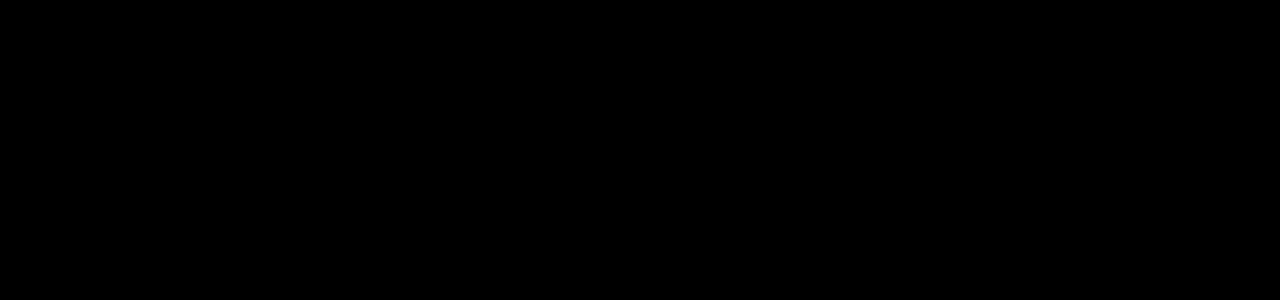
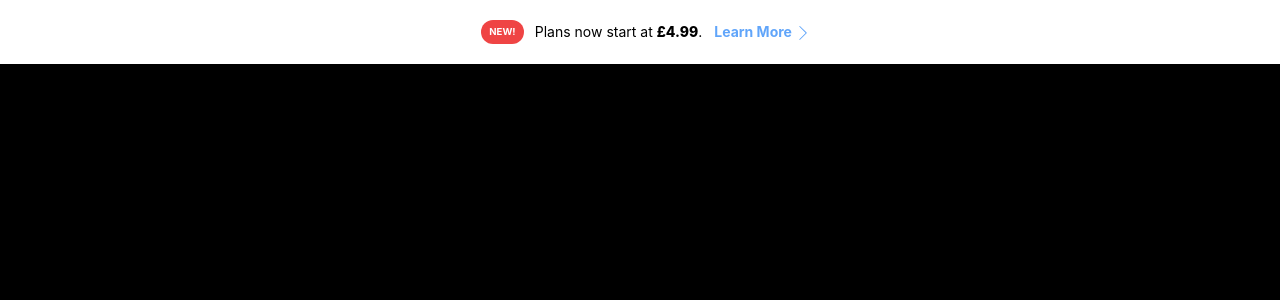
Before and after one commit to divizn/clone-sites, a Next.js app in the folder netflix/: page / in a window 1280 px wide. Shown: the top 300 px of the page. Built offline with nearby package versions, Linux system fonts and the light colour scheme.

Commit message:
chore: added plan section to index

```diff
--- a/netflix/pages/index.js
+++ b/netflix/pages/index.js
@@ -1,4 +1,5 @@
 import Head from 'next/head'
+import Plan from '../components/Plan'
 
 export default function Home() {
   return (
@@ -8,7 +9,14 @@
         <meta name="description" content="Generated by create next app" />
         <link rel="icon" href="/favicon.ico" />
       </Head>
-
+      <Plan />
+      {/**<MainSection /> */}
+      {/**<TVSection /> */}
+      {/**<EverywhereSection /> */}
+      {/**<ProfilesSection /> */}
+      {/**<OfflineSection /> */}
+      {/**<FAQSection /> */}
+      {/**<Footer /> */}
 
     </div>
   )
```
